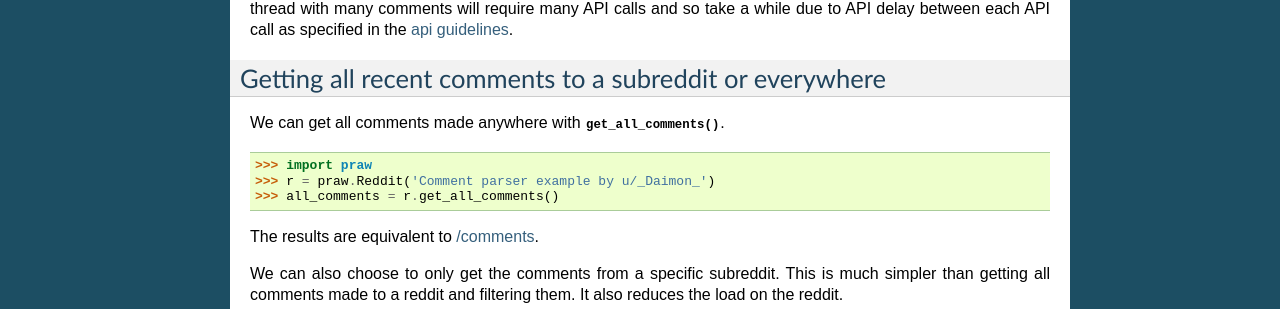
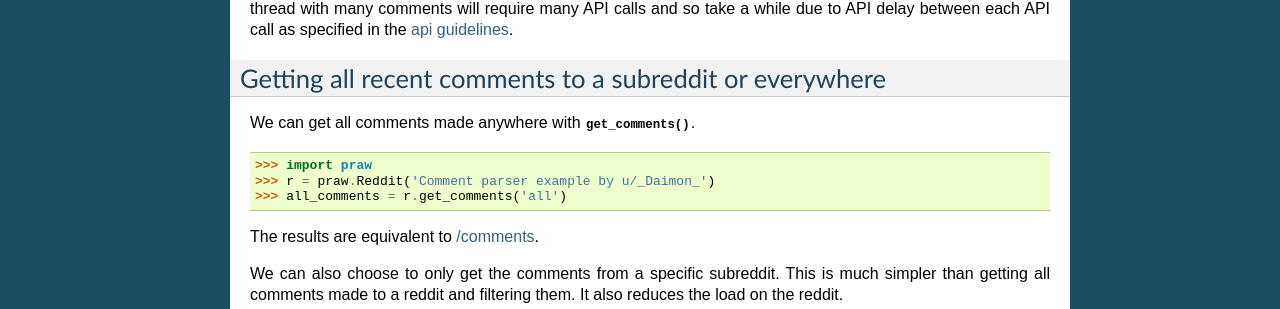
Before and after one commit to praw-dev/praw, a Sphinx documentation site: the page built from docs/pages/comment_parsing.rst, in a window 1280 px wide. Shown: the part 1201-1510 px from the top of the page. Built offline with Sphinx 7.4.7, drawn with Linux system fonts in a browser that asks for light colours.

Commit message:
Remove depreciated method from documentation

```diff
--- a/docs/pages/comment_parsing.rst
+++ b/docs/pages/comment_parsing.rst
@@ -78,11 +78,11 @@ call as specified in the `api guidelines
 Getting all recent comments to a subreddit or everywhere
 --------------------------------------------------------
 
-We can get all comments made anywhere with :meth:`.get_all_comments()`.
+We can get all comments made anywhere with :meth:`.get_comments()`.
 
 >>> import praw
 >>> r = praw.Reddit('Comment parser example by u/_Daimon_')
->>> all_comments = r.get_all_comments()
+>>> all_comments = r.get_comments('all')
 
 The results are equivalent to `/comments <http://www.reddit.com/comments>`_.
 
```
